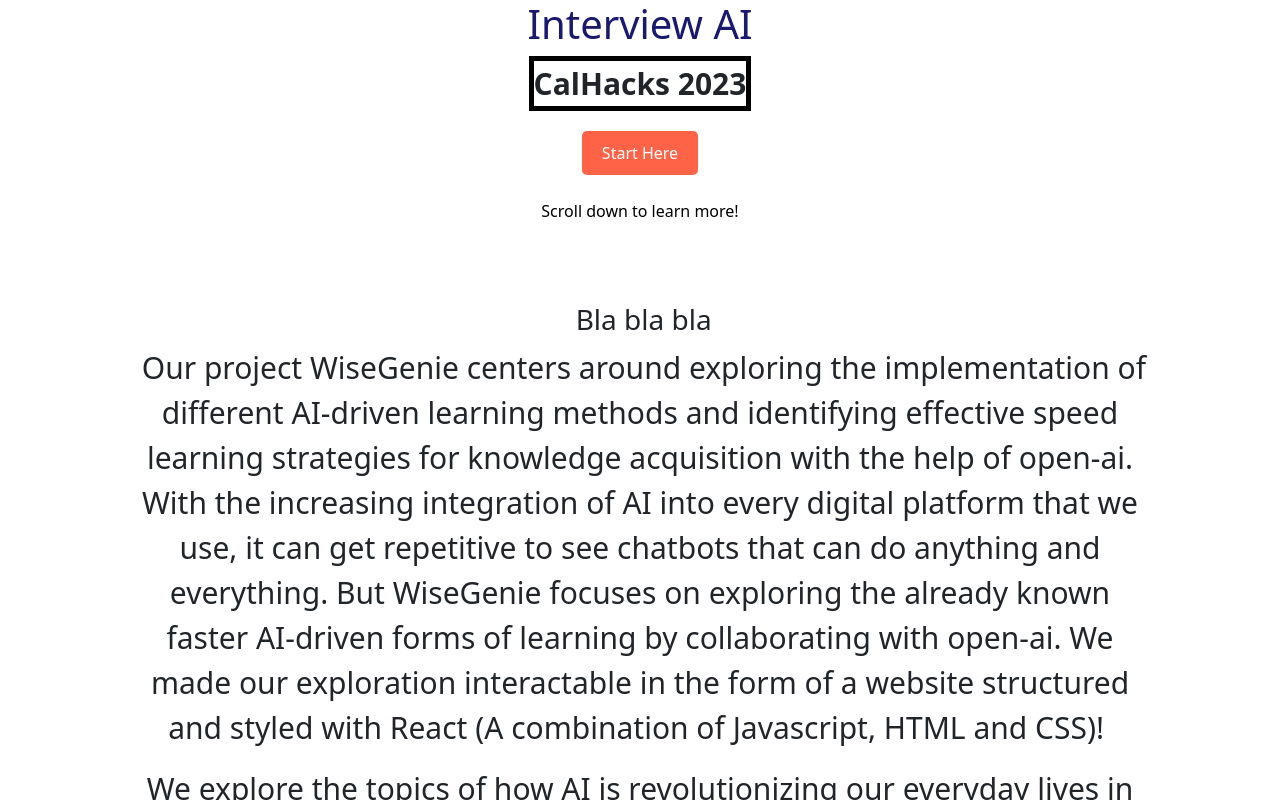
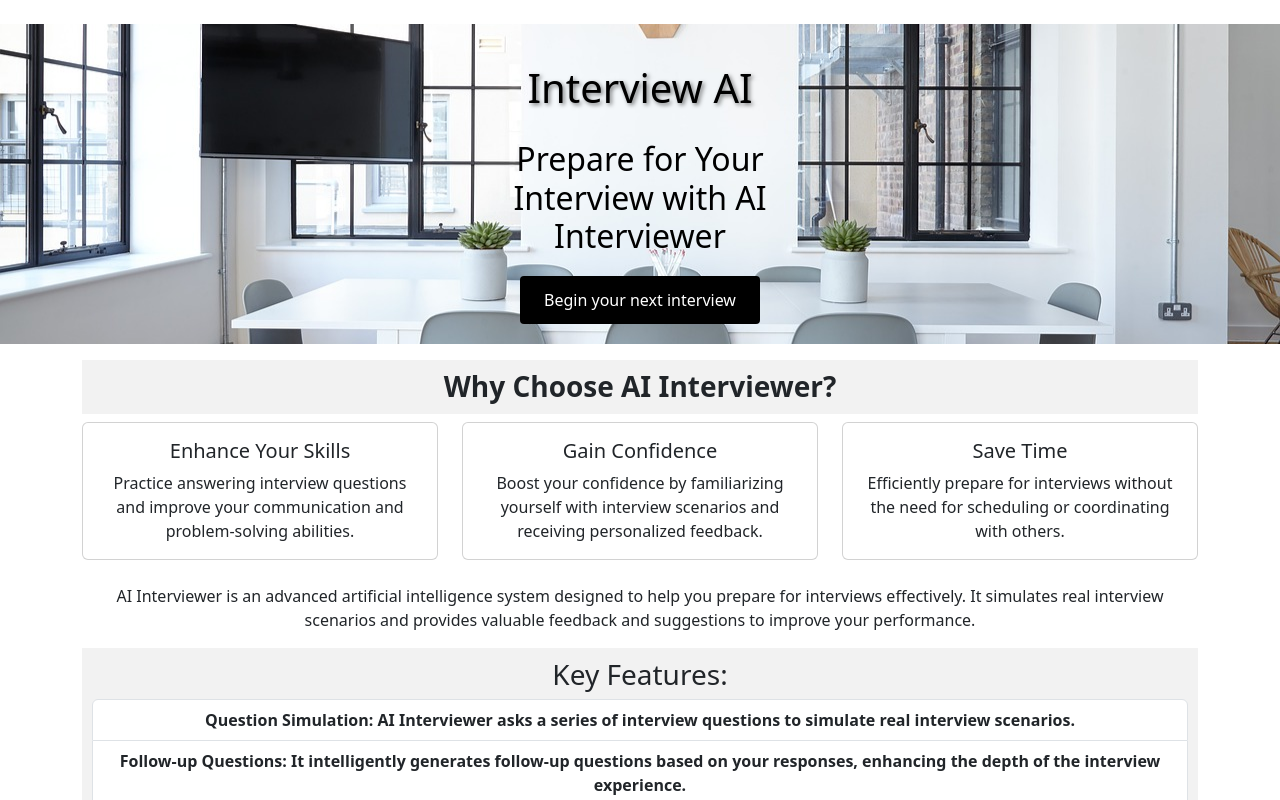
Before and after one commit to ManojBaasha/calhacks_2023, a React (Create React App) app in the folder frontend/: page / in a window 1280 px wide. Shown: the top 800 px of the page. Built offline with nearby package versions, Linux system fonts and the light colour scheme.

Commit message:
Updated home page

```diff
--- a/frontend/src/components/AppWrapper.js
+++ b/frontend/src/components/AppWrapper.js
@@ -7,10 +7,6 @@
 
   return (
     <div className="App">
-      <div className="app-header">
-        <h1 style={styles.header}> Interview AI </h1>
-      </div>
-
       <div className="app-container">{children}</div>
       {isAuth && (
         <div className="sign-out">
@@ -22,7 +18,7 @@
 };
 
 const styles = {
-  header : {
+  header: {
     color: 'midnightblue',         // Change the text color to white
   },
 };
--- a/frontend/src/components/Auth.js
+++ b/frontend/src/components/Auth.js
@@ -1,9 +1,4 @@
 import "../styles/Auth.css";
-// import Genie from './../assets/WiseGenie_Genie.png';
-// import manoj from './../assets/me.png';
-// import shubox from './../assets/me2.png';
-// import { QualtricsAPI } from 'qualtrics-api;
-
 
 export const Auth = ({ setIsAuth }) => {
   const signInWithGoogle = async () => {
@@ -16,33 +11,62 @@
 
   return (
     <div>
-      <div className="container">
-        {/* <img style={styles.Genie} src={Genie} alt="Genie" /> */}
-        <text className="StartText"> CalHacks 2023</text>
-        <button style={styles.Button} onClick={signInWithGoogle}> Start Here </button>
-        <br />
-        <text style={styles.Text}> Scroll down to learn more! </text>
-      </div>
-      <div className="bigbox">
-        {/* add the first box */}
-        <div className="box1">
-          <h3> Bla bla bla</h3>
-          <p> Our project WiseGenie centers around exploring the implementation of different AI-driven learning methods and identifying effective speed learning strategies for knowledge acquisition with the help of open-ai.  With the increasing integration of AI into every digital platform that we use, it can get repetitive to see chatbots that can do anything and everything. But WiseGenie focuses on exploring the already known faster AI-driven forms of learning by collaborating with open-ai. We made our exploration interactable in the form of a website structured and styled with React (A combination of Javascript, HTML and CSS)! </p>
+      <section className="jumbotron mt-4">
+        <div className="container">
+          <div className="app-header">
+            <h1>Interview AI</h1>
+          </div>
+          <h2>Prepare for Your Interview with AI Interviewer</h2>
+          <button className="button" onClick={signInWithGoogle}>Begin your next interview</button>
+        </div>
+      </section>
 
-          <p>
-            We explore the topics of how AI is revolutionizing our everyday lives in the educational field. With the premium access to GPT-4 on the rise, individuals do not need to think or perform easy calculations anymore! With its immense potential, AI is reshaping the educational field, offering innovative solutions and paving the way for personalized, efficient, and engaging learning experiences. So much that the role of teachers and tutors is being questioned! These AI-powered learning strategies carry the capability of answering questions, summarizing content, providing examples and solutions. Education powered by AI will be transforming how we learn in the near future. We chose to explore training open-ai to summarize content and ask questions based on content for a faster and more radical way of learning! </p>
+      <section className="container mt-3 mb-2">
+        <h3 className="section-header">Why Choose AI Interviewer?</h3>
+        <div className="row">
+          <div className="col-md-4">
+            <div className="card">
+              <div className="card-body">
+                <h5 className="card-title">Enhance Your Skills</h5>
+                <p className="card-text">Practice answering interview questions and improve your communication and problem-solving abilities.</p>
+              </div>
+            </div>
+          </div>
+          <div className="col-md-4">
+            <div className="card">
+              <div className="card-body">
+                <h5 className="card-title">Gain Confidence</h5>
+                <p className="card-text">Boost your confidence by familiarizing yourself with interview scenarios and receiving personalized feedback.</p>
+              </div>
+            </div>
+          </div>
+          <div className="col-md-4">
+            <div className="card">
+              <div className="card-body">
+                <h5 className="card-title">Save Time</h5>
+                <p className="card-text">Efficiently prepare for interviews without the need for scheduling or coordinating with others.</p>
+              </div>
+            </div>
+          </div>
         </div>
-        {/* add the second box */}
-        <div className="box2">
-          <h3> Our Mission </h3>
-          <p> WiseGenie is a creative AI-driven learning tool for the target audience being students of any education level. It is often found that students feel overwhelmed and unmotivated to catch up on boring lectures and do a gazillion practice questions. Say goodbye to boring and tedious old learning methods that leave you drained. We introduce you to WiseGenie. WiseGenie is here to transform your educational journey into an exciting adventure. Say hello to easy interactive gamified learning methods that are effective and enjoyable.</p>
-          <p>
-            WiseGenie is a website platform where students can engage with the study tools built by training open-ai! The study strategies that we trained our open-ai models focus on helping students summarize information, and ask questions from the material sent to the ai. All of these simplified features make it easy, fast and accessible for students to learn in one place, and motivates them to actually finish work!
-          </p>
+        <div class="mt-4">
+          <div class="section-description">
+            <p>AI Interviewer is an advanced artificial intelligence system designed to help you prepare for interviews effectively. It simulates real interview scenarios and provides valuable feedback and suggestions to improve your performance.</p>
+          </div>
+          <div class="section-features section-header mb-4">
+            <h3>Key Features:</h3>
+            <ul class="list-group">
+              <li class="list-group-item">Question Simulation: AI Interviewer asks a series of interview questions to simulate real interview scenarios.</li>
+              <li class="list-group-item">Follow-up Questions: It intelligently generates follow-up questions based on your responses, enhancing the depth of the interview experience.</li>
+              <li class="list-group-item">Emotion Analysis: The AI system can analyze your facial expressions and tone of voice to gauge your emotions during the interview.</li>
+              <li class="list-group-item">Performance Evaluation: It assesses the quality of your responses, taking into account both the content and the delivery of your answers.</li>
+              <li class="list-group-item">Feedback and Suggestions: AI Interviewer provides personalized feedback and suggestions to help you improve your interview skills and increase your chances of success.</li>
+            </ul>
+          </div>
         </div>
-      </div>
+
+      </section>
     </div>
-
   );
 };
 
--- a/frontend/src/styles/Auth.css
+++ b/frontend/src/styles/Auth.css
@@ -1,94 +1,53 @@
-/* .auth {
-    text-align: center;
+.jumbotron {
+  position: relative;
+  background-image: url('../assets/office.jpeg');
+  background-size: cover;
+  background-position: center 42%;
+  height: 40vh;
+  display: flex;
+  align-items: center;
+  justify-content: center;
+  padding: 0 20px;
 }
 
-.auth button {
-    width: 200px;
-    height: 50px;
-    border: none;
-    background-color: #3b5998;
-    color: white;
-    border-radius: 8px;
-    font-size: 18px;
-    cursor: pointer;
-} */
+.jumbotron .container {
+  text-align: center;
+  color: #000000;
+  font-weight: bold;
+}
 
+.button {
+  background-color: #000000;
+  color: #ffffff;
+  font-size: 16px;
+  padding: 12px 24px;
+  border: none;
+  border-radius: 4px;
+  cursor: pointer;
+  transition: background-color 0.3s ease;
+}
 
-.qualtrics-survey-container {
-    width: 100%;
-    height: 100%;
-    display: flex;
-    justify-content: center;
-    align-items: center;
-  }
+.button:hover {
+  background-color: #dddddd;
+}
 
-  #qualtrics-survey {
-    width: 800px; /* Adjust the width as needed */
-    height: 600px; /* Adjust the height as needed */
-  }
+.app-header h1 {
+  text-shadow: 2px 2px 4px rgba(0, 0, 0, 0.5);
+  padding-bottom: 20px;
+  padding-top: 20px;
+}
 
-  .bigbox{
-    padding-top: 10vh;
-    width: 100%;
-    height: 100%;
-    display: flex;
-    flex-direction: column;
-    justify-content: center;
-    align-items: center;
-  }
+.container h2 {
+  max-width: 300px;
+  word-wrap: break-word;
+  margin: 0 auto;
+  text-align: center;
+  padding-bottom: 20px;
+}
 
-
-
-  .box1{
-    width: 80%;
-    font-size: 30px;
-    height: 100%;
-    display: flex;
-    justify-content: center;
-    flex-direction: column;
-    align-items: center;
-    white-space: pre-wrap;
-  }
-
-  .box2{
-    width: 80%;
-    font-size: 30px;
-    height: 100%;
-    display: flex;
-    justify-content: center;
-    align-items: center;
-    flex-direction: column;
-    /* include whitespace */
-    white-space: pre-wrap;
-  }
-
-  .box3{
-    width: 80%;
-    font-size: 30px;
-    height: 100%;
-    display: flex;
-    justify-content: center;
-    align-items: center;
-    flex-direction: column;
-    /* include whitespace */
-    white-space: pre-wrap;
-  }
-
-  .images{
-    display: flex;
-    flex-direction: row;
-  }
-
-  .StartText{
-    text-align: center;
-    font-size: 30px;
-    font-weight: bold;
-    border: black 5px solid;
-  }
-
-  .container{
-    display: flex;
-    flex-direction: column;
-    justify-content: center;
-    align-items: center;
-  }
+.section-header {
+  background-color: #f2f2f2;
+  padding: 10px;
+  font-weight: bold;
+  text-align: center;
+}
--- a/package.json
+++ /dev/null
@@ -1,5 +0,0 @@
-{
-  "dependencies": {
-    "bootstrap": "^5.3.0"
-  }
-}
```
Also changed, not shown: frontend/src/assets/office.jpeg (added), 1 other file (tests, documents, lock files or other folders).
